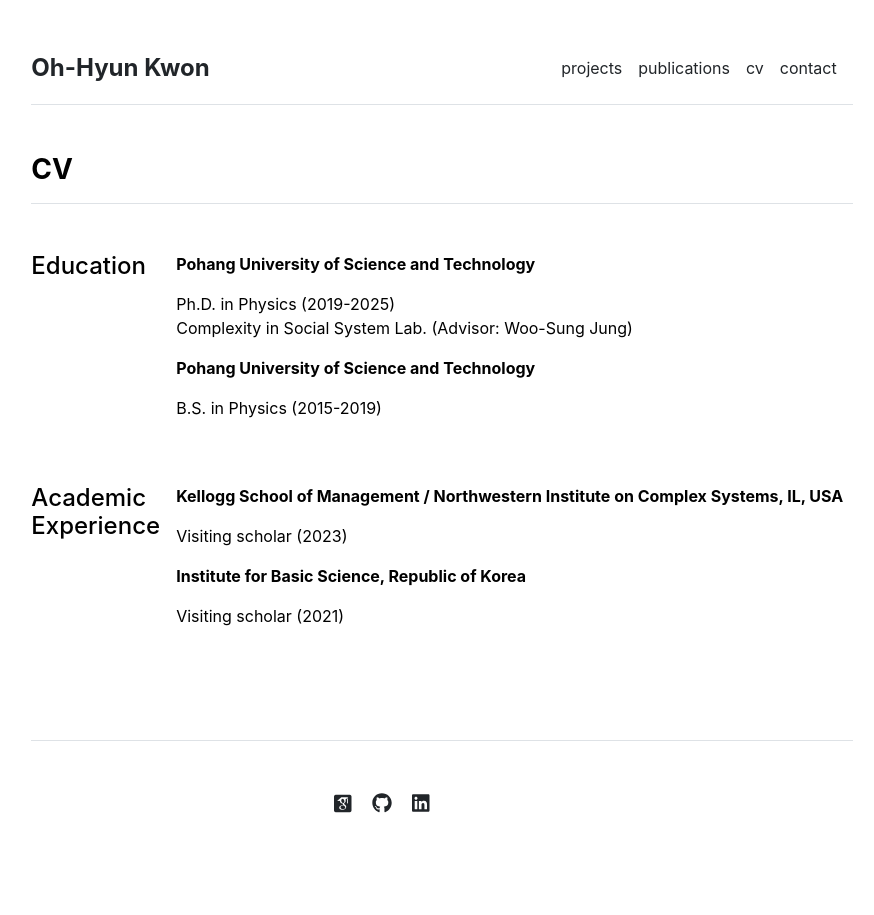
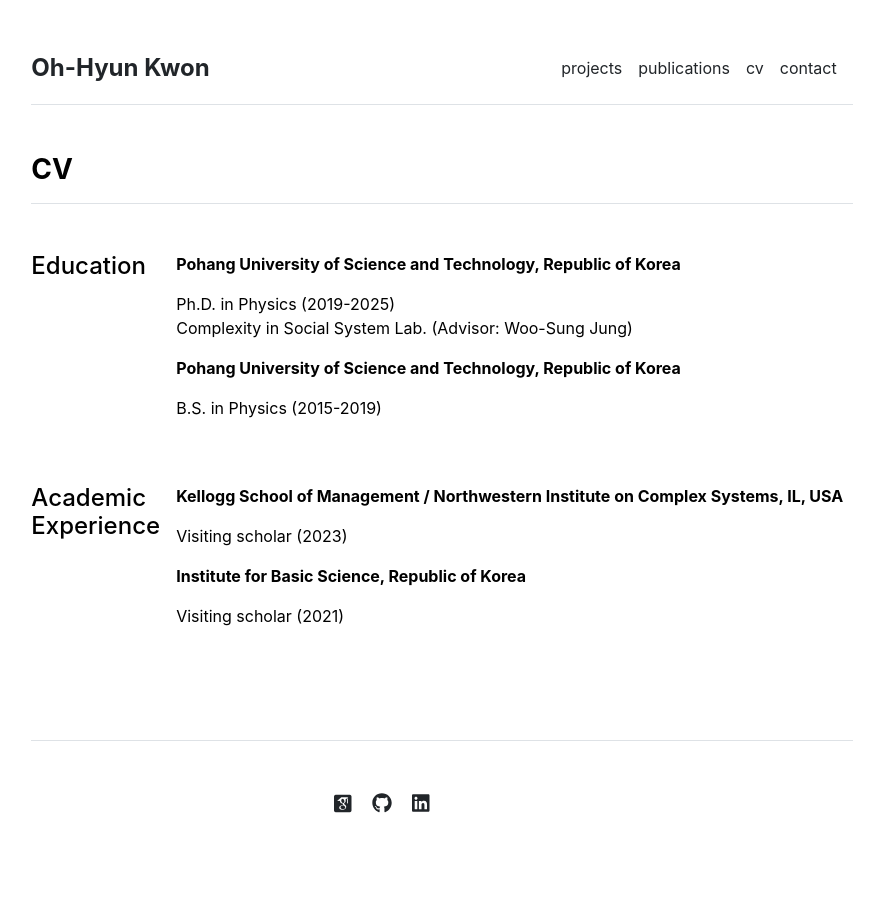
Before and after one commit to pothyd/pothyd.github.io, a Jekyll site: the page built from cv.md, in a window 1280 px wide. Shown: the whole page, without its empty margins (198-1072 px from the left). Built offline with Jekyll 4.4.1, drawn with Linux system fonts in a browser that asks for light colours; some web fonts are replaced.

Commit message:
Update education.yml

```diff
--- a/_data/cv/education.yml
+++ b/_data/cv/education.yml
@@ -1,6 +1,6 @@
 
-- title: 'Pohang University of Science and Technology'
+- title: 'Pohang University of Science and Technology, Republic of Korea'
   description: 'Ph.D. in Physics (2019-2025)<br>Complexity in Social System Lab. (Advisor: Woo-Sung Jung)'
 
-- title: 'Pohang University of Science and Technology'
+- title: 'Pohang University of Science and Technology, Republic of Korea'
   description: 'B.S. in Physics (2015-2019)'
```
